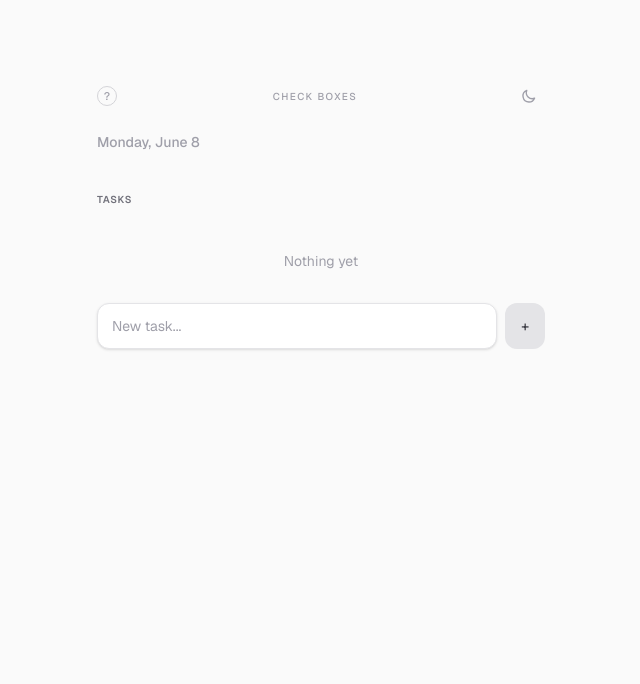
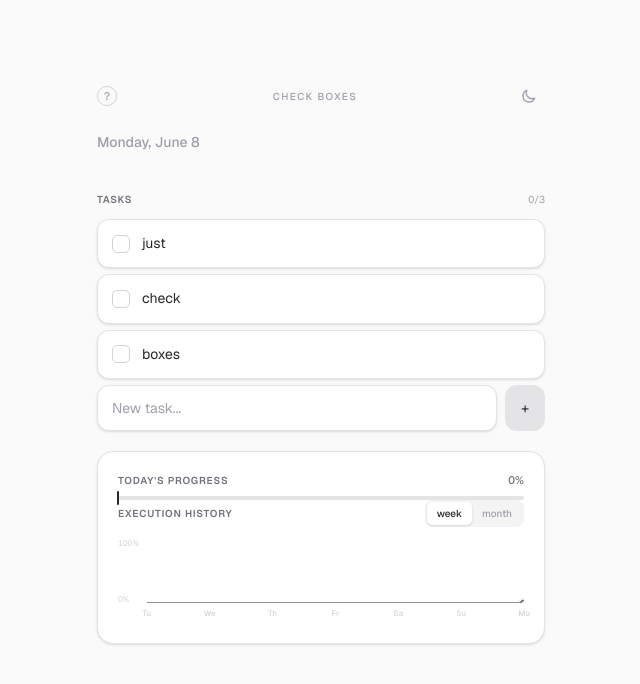
Before and after one commit to hannah7webb/check-boxes, a Next.js app: page / in a window 1280 px wide. Shown: the top 684 px of the page, without its empty margins (319-959 px from the left). Built offline with nearby package versions, Linux system fonts and the light colour scheme.

Commit message:
add default boxes

```diff
--- a/app/page.tsx
+++ b/app/page.tsx
@@ -156,7 +156,17 @@ export default function Home() {
       const updated = catchUpAllMissedDays(loaded.dateKey, loaded.tasks, loadedStats);
       if (updated !== loadedStats) localStorage.setItem(STATS_KEY, JSON.stringify(updated));
       setStats(updated);
-      setState(loaded.dateKey !== todayKey ? { dateKey: todayKey, tasks: makeRecurringTasks(loadRecurring()) } : loaded);
+      if (loaded.dateKey !== todayKey) {
+        setState({ dateKey: todayKey, tasks: makeRecurringTasks(loadRecurring()) });
+      } else if (loadedStats.lastUpdatedDate === null && loaded.tasks.length === 0) {
+        setState({ dateKey: todayKey, tasks: [
+          { id: crypto.randomUUID(), title: 'just',  completed: false },
+          { id: crypto.randomUUID(), title: 'check', completed: false },
+          { id: crypto.randomUUID(), title: 'boxes', completed: false },
+        ]});
+      } else {
+        setState(loaded);
+      }
     } else {
       setState(loaded);
       setStats(loadedStats);
```
